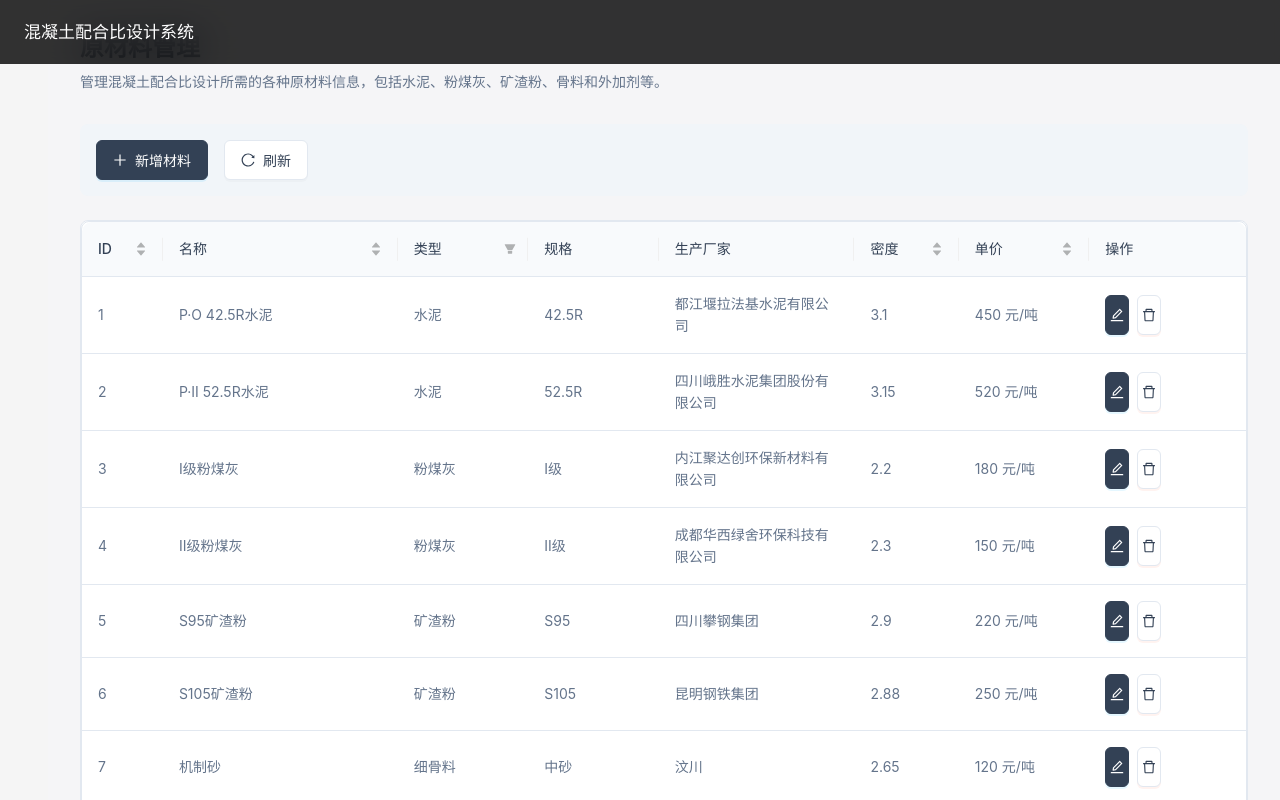
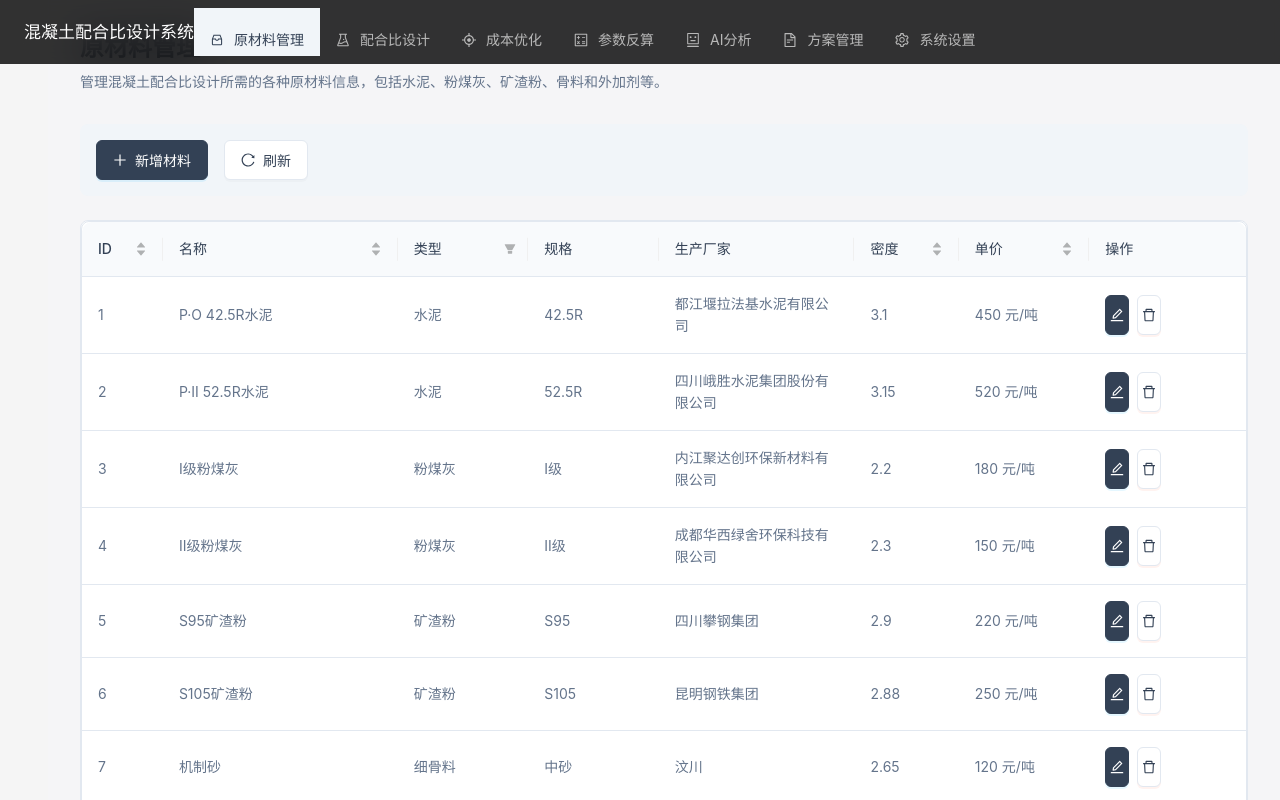
Before and after one commit to sunyso434-cyber/concretemixdesign, a React (Vite) app: page /settings#/materials in a window 1280 px wide. Shown: the top 800 px of the page. Built offline with nearby package versions, Linux system fonts and the light colour scheme.

Commit message:
fix: 添加导航菜单，修复功能模块缺失问题

```diff
--- a/src/renderer/App.jsx
+++ b/src/renderer/App.jsx
@@ -1,10 +1,19 @@
 import React, { Suspense, lazy } from 'react'
-import { HashRouter as Router, Routes, Route, Navigate } from 'react-router-dom'
-import { ConfigProvider, Layout, Spin } from 'antd'
+import { HashRouter as Router, Routes, Route, Navigate, useLocation } from 'react-router-dom'
+import { ConfigProvider, Layout, Menu, Spin } from 'antd'
 import zhCN from 'antd/lib/locale/zh_CN'
 import 'antd/dist/reset.css'
 import './index.css'
 import BackgroundTaskBar from './components/BackgroundTaskBar'
+import {
+  ExperimentOutlined,
+  AimOutlined,
+  CalculatorOutlined,
+  RobotOutlined,
+  FileTextOutlined,
+  SettingOutlined,
+  InboxOutlined,
+} from '@ant-design/icons'
 
 // 页面组件 - 使用 lazy 加载
 const MaterialsPage = lazy(() => import('./pages/MaterialsPage').catch(err => {
@@ -83,6 +92,70 @@ const contentWrapperStyle = {
 }
 
 // 加载中的占位符
+// 导航菜单配置
+const menuItems = [
+  {
+    key: '/materials',
+    icon: <InboxOutlined />,
+    label: '原材料管理',
+  },
+  {
+    key: '/mixdesign',
+    icon: <ExperimentOutlined />,
+    label: '配合比设计',
+  },
+  {
+    key: '/optimization',
+    icon: <AimOutlined />,
+    label: '成本优化',
+  },
+  {
+    key: '/inverse-calculation',
+    icon: <CalculatorOutlined />,
+    label: '参数反算',
+  },
+  {
+    key: '/ai-analysis',
+    icon: <RobotOutlined />,
+    label: 'AI分析',
+  },
+  {
+    key: '/schemes',
+    icon: <FileTextOutlined />,
+    label: '方案管理',
+  },
+  {
+    key: '/settings',
+    icon: <SettingOutlined />,
+    label: '系统设置',
+  },
+]
+
+// 导航菜单组件
+const NavigationMenu = () => {
+  const location = useLocation()
+  const selectedKey = menuItems.find(item => location.pathname.startsWith(item.key))?.key || '/materials'
+
+  return (
+    <Menu
+      theme="dark"
+      mode="horizontal"
+      selectedKeys={[selectedKey]}
+      items={menuItems}
+      style={{
+        background: 'transparent',
+        borderBottom: 'none',
+        lineHeight: '64px',
+        flex: 1,
+      }}
+      onClick={({ key }) => {
+        window.location.hash = key
+      }}
+    />
+  )
+}
+
+// 加载中的占位符
 const LoadingFallback = () => (
   <div className="custom-loading">
     <Spin size="large" />
@@ -157,6 +230,7 @@ function App() {
               <div style={headerTitleStyle}>
                 混凝土配合比设计系统
               </div>
+              <NavigationMenu />
             </div>
           </Header>
 
```
